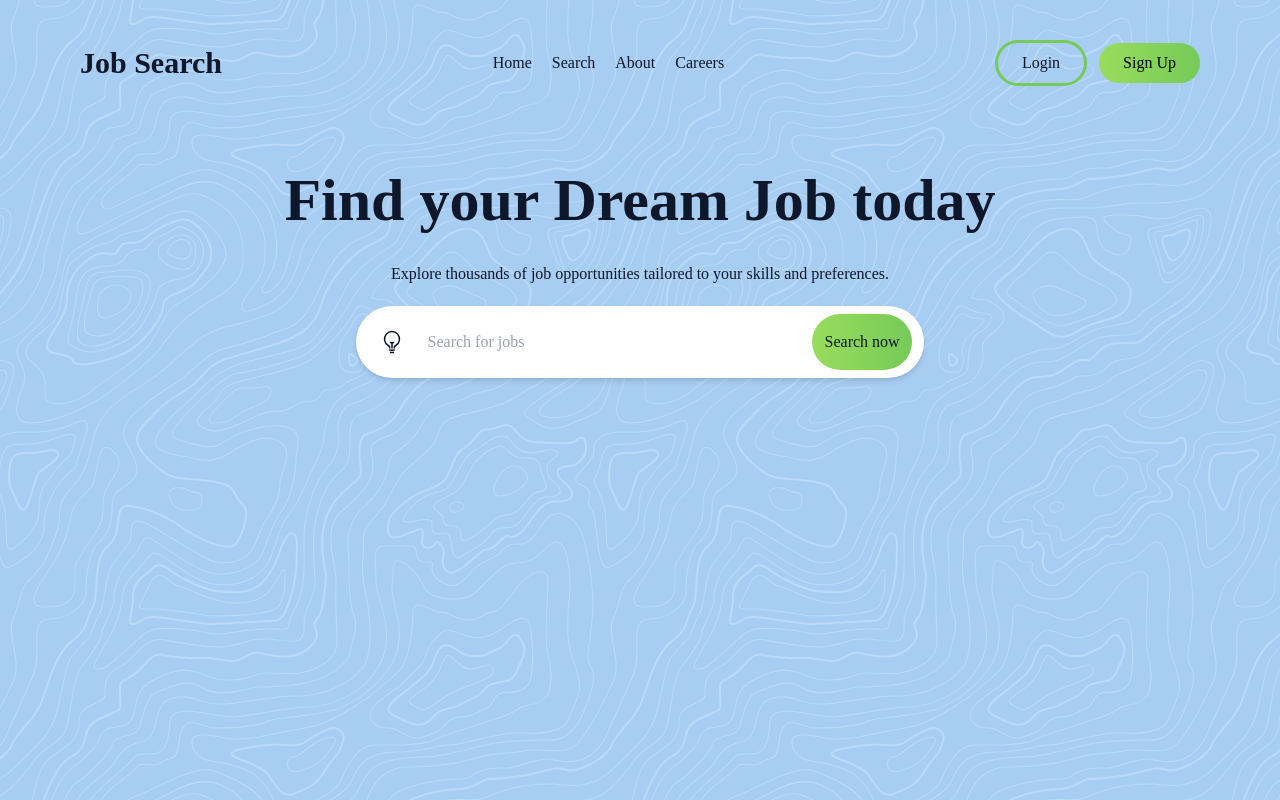
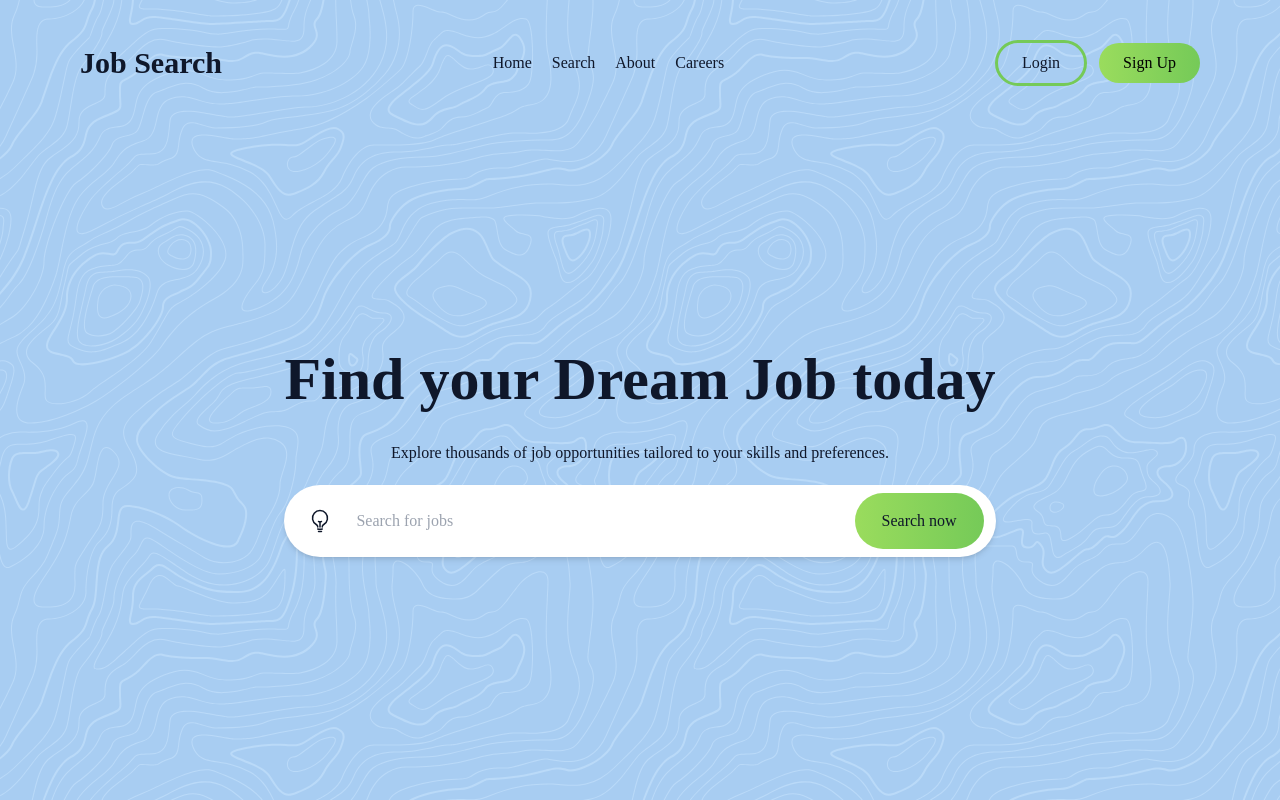
Before and after one commit to fasakinhenry/jobsearch, a React (Vite) app: page / in a window 1280 px wide. Built offline with nearby package versions, Linux system fonts and the light colour scheme.

Commit message:
feat: create a footer component for the landing

```diff
--- /dev/null
+++ b/src/components/Footer.jsx
@@ -0,0 +1,22 @@
+import React from 'react';
+
+const Footer = () => {
+  return (
+    <footer className="relative bg-white py-10">
+      <div className="text-center mb-8">
+        <p className="text-xl">Our happy customers</p>
+        <p className="text-orange-500 text-2xl font-semibold">4.8</p>
+        <p className="text-gray-500">(10.2k reviews by our customers)</p>
+      </div>
+
+      {/* Overlapping Circles (Avatars) */}
+      <div className="flex justify-center items-center space-x-[-15px]">
+        <div className="w-16 h-16 rounded-full bg-cover bg-center border-4 border-white z-30" style={{ backgroundImage: `url('/path/to/avatar1.jpg')` }}></div>
+        <div className="w-16 h-16 rounded-full bg-cover bg-center border-4 border-white z-20" style={{ backgroundImage: `url('/path/to/avatar2.jpg')` }}></div>
+        <div className="w-16 h-16 rounded-full bg-cover bg-center border-4 border-white z-10" style={{ backgroundImage: `url('/path/to/avatar3.jpg')` }}></div>
+      </div>
+    </footer>
+  );
+};
+
+export default Footer;
--- a/src/components/Hero.jsx
+++ b/src/components/Hero.jsx
@@ -15,7 +15,7 @@ const Hero = () => {
               </p>
             </div>
             <div className='py-5'>
-              <div className='items-center flex w-4/5 mx-auto py-2 px-3 rounded-full overflow-hidden  bg-white shadow-md'>
+              <div className='items-center flex w-full mx-auto py-2 px-3 rounded-full overflow-hidden  bg-white shadow-md'>
                 <div className='px-3'>
                   <LightBulbIcon className='h-6 w-6' />
                 </div>
--- a/src/pages/App/landing.jsx
+++ b/src/pages/App/landing.jsx
@@ -2,7 +2,7 @@ import { Header, Hero } from '../../components';
 const Landing = () => {
   return (
     <div className='bg-pattern blue h-[100vh] w-[100vw] overflow-hidden'>
-      <div className='grid'>
+      <div className='flex flex-col h-full'>
         <Header />
         <Hero />
       </div>
--- a/tailwind.config.js
+++ b/tailwind.config.js
@@ -4,7 +4,7 @@ export default {
   theme: {
     extend: {
       backgroundImage: {
-        'grid-pattern': 'url("/src/assets/grid.svg")', // For grid effect
+        'grid-pattern': 'url("/src/assets/images/grid.svg")', // For grid effect
       },
     },
   },
```
Also changed, not shown: src/assests/images/grid.svg, src/assests/images/grids.svg (added).
